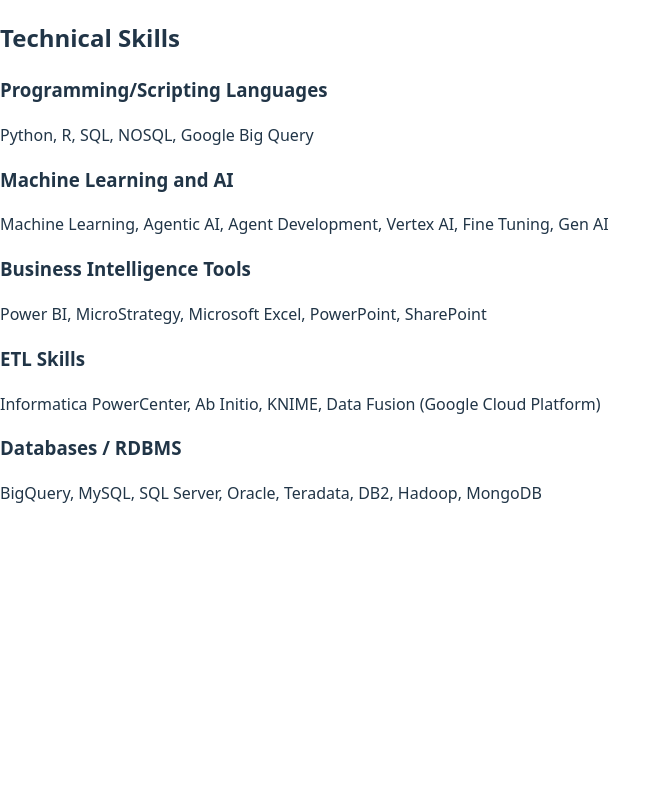
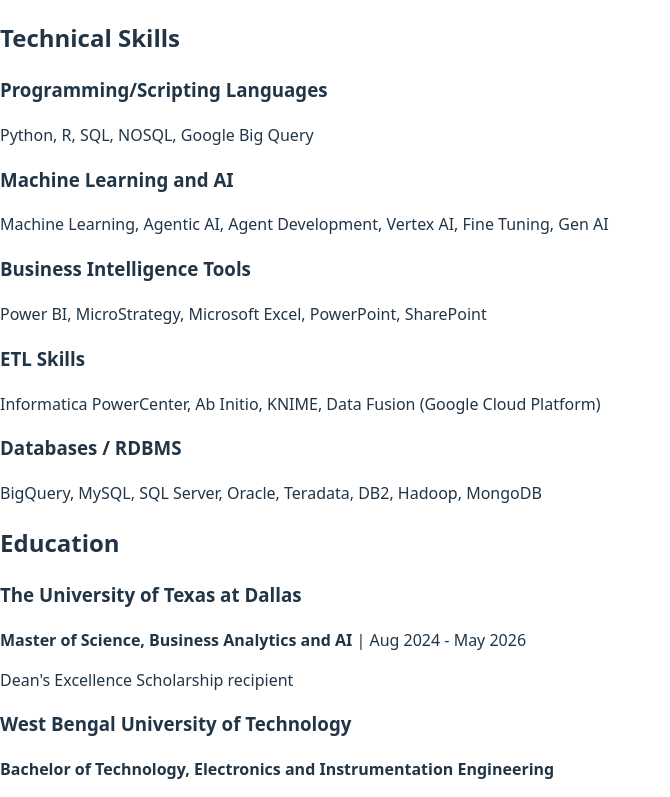
Before and after one commit to papairules/portfolio, a React (Vite) app: page / in a window 1280 px wide. Shown: the part 1118-1915 px from the top of the page, without its empty margins (0-670 px from the left). Before the commit the page ends 1639 px from the top, so only its background shows below. Built offline with nearby package versions, Linux system fonts and the light colour scheme.

Commit message:
feat: Add education section to complete all content

```diff
--- a/src/App.jsx
+++ b/src/App.jsx
@@ -1,5 +1,6 @@
 import Experience from './components/Experience';
 import Skills from './components/Skills';
+import Education from './components/Education';
 
 function App() {
   return (
@@ -20,6 +21,7 @@
       <main>
         <Experience />
         <Skills />
+        <Education />
       </main>
     </div>
   );
--- /dev/null
+++ b/src/components/Education.jsx
@@ -0,0 +1,21 @@
+import { education } from '../data';
+
+function Education() {
+  return (
+    <section>
+      <h2>Education</h2>
+      {education.map((edu, index) => (
+        <div key={index}>
+          <h3>{edu.university}</h3>
+          <p>
+            <strong>{edu.degree}</strong>
+            {edu.dates && ` | ${edu.dates}`}
+          </p>
+          {edu.details && <p>{edu.details}</p>}
+        </div>
+      ))}
+    </section>
+  );
+}
+
+export default Education;
--- a/src/data.js
+++ b/src/data.js
@@ -55,3 +55,17 @@
     ],
   },
 ];
+export const education = [
+  {
+    university: "The University of Texas at Dallas",
+    degree: "Master of Science, Business Analytics and AI",
+    dates: "Aug 2024 - May 2026",
+    details: "Dean's Excellence Scholarship recipient",
+  },
+  {
+    university: "West Bengal University of Technology",
+    degree: "Bachelor of Technology, Electronics and Instrumentation Engineering",
+    dates: "",
+    details: "",
+  },
+];
```
